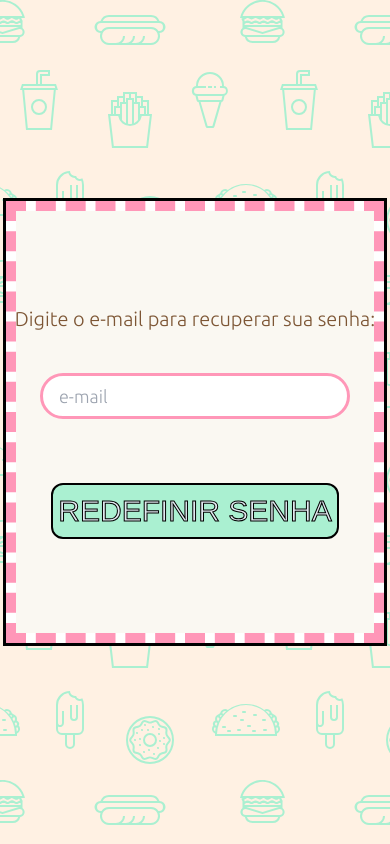
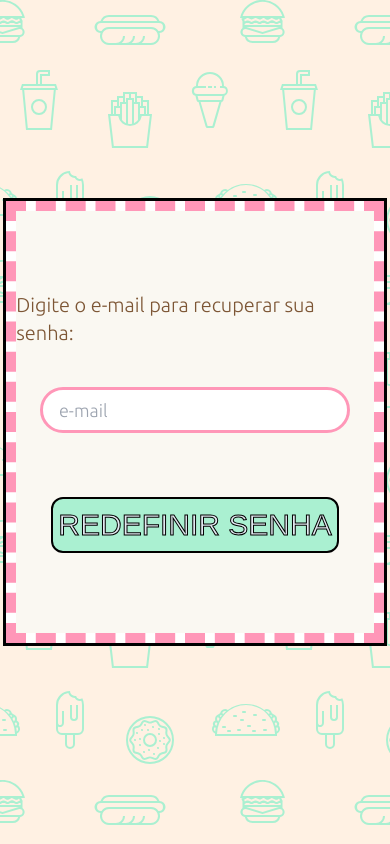
Before and after one commit to Bloco-N/receitinhas-front, a Next.js app: page /recuperar-senha in a window 390 px wide. Built offline with nearby package versions, Linux system fonts and the light colour scheme; a web font is replaced by a local one.

Commit message:
refactor: adjusting card and children styles from sign up and reset password pages

```diff
--- a/src/app/cadastro/page.tsx
+++ b/src/app/cadastro/page.tsx
@@ -4,11 +4,9 @@ import Button from "@/components/Button";
 
 export default function Cadastro() {
   return (
-    <div className="flex flex-col justify-center h-screen items-center relative">
+    <div className="flex flex-col justify-center h-screen items-center">
 
-      <Card className="w-11/12 h-3/5 sm:w-[26rem] sm:h-[30rem]"/>
-
-      <div className="absolute flex flex-col">
+      <Card className="w-11/12 h-3/5 flex flex-col justify-center sm:w-[26rem] sm:h-[30rem]">
 
         <Input type="text" placeholder="nome"/>
         <Input type="email" placeholder="e-mail"/>
@@ -17,7 +15,7 @@ export default function Cadastro() {
 
         <Button width="w-48" bgColor=" bg-mint">CADASTRAR</Button>
 
-      </div>
+      </Card>
 
     </div>
   );
--- a/src/app/recuperar-senha/page.tsx
+++ b/src/app/recuperar-senha/page.tsx
@@ -4,19 +4,17 @@ import Button from "@/components/Button";
 
 export default function RecuperarSenha() {
   return (
-    <div className="flex flex-col justify-center h-screen items-center relative">
+    <div className="flex flex-col justify-center h-screen items-center">
 
-      <Card className="w-11/12 h-1/2 sm:w-[28rem] sm:h-[20rem]"/>
+      <Card className="w-11/12 h-1/2 flex flex-col justify-center sm:w-[28rem] sm:h-[20rem]">
 
-      <div className="absolute flex flex-col">
-
-        <p className="font-ubuntu text-chocolate mb-10 text-xl">Digite o e-mail para recuperar sua senha:</p>
+        <p className="font-ubuntu mx-auto text-chocolate mb-10 text-xl">Digite o e-mail para recuperar sua senha:</p>
 
         <Input type="email" placeholder="e-mail"/>
 
         <Button width="w-72" bgColor=" bg-mint">REDEFINIR SENHA</Button>
 
-      </div>
+      </Card>
 
     </div>
   );
```
